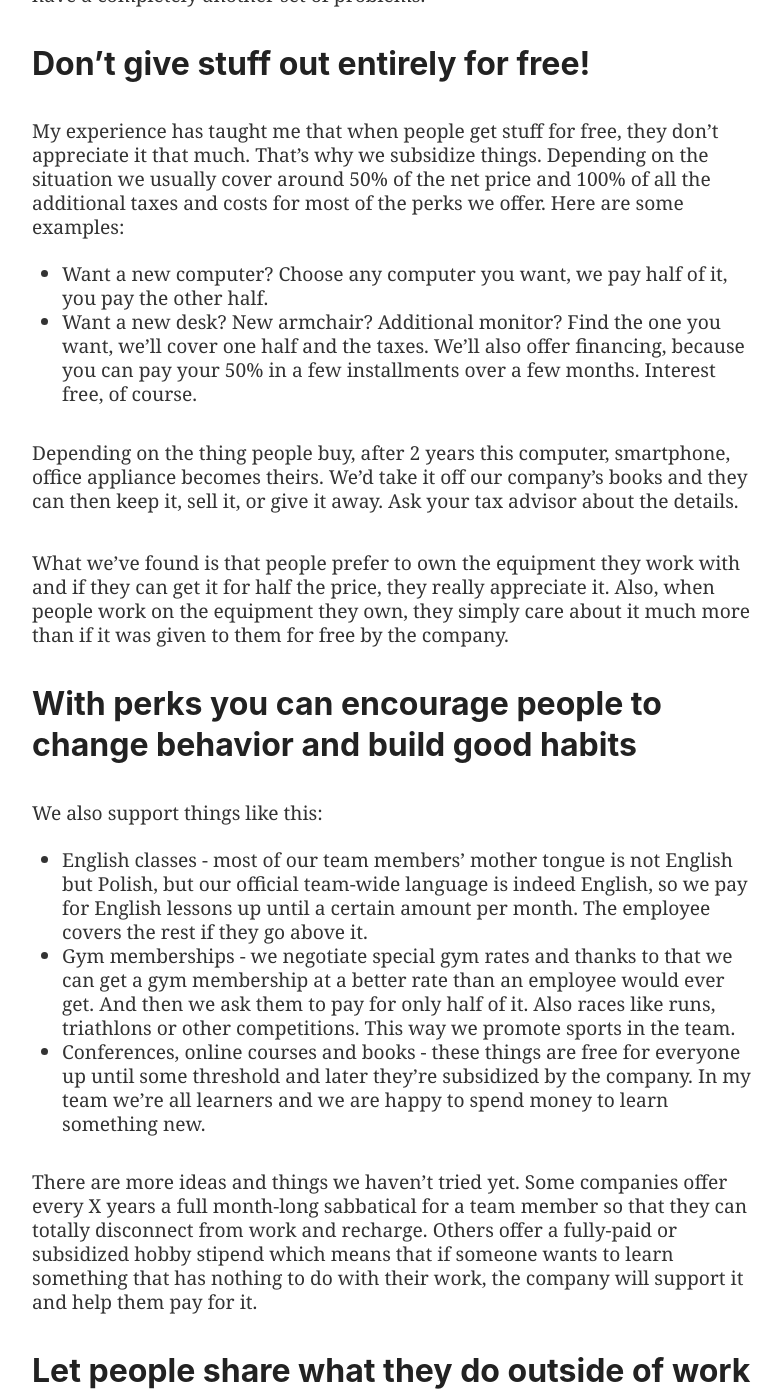
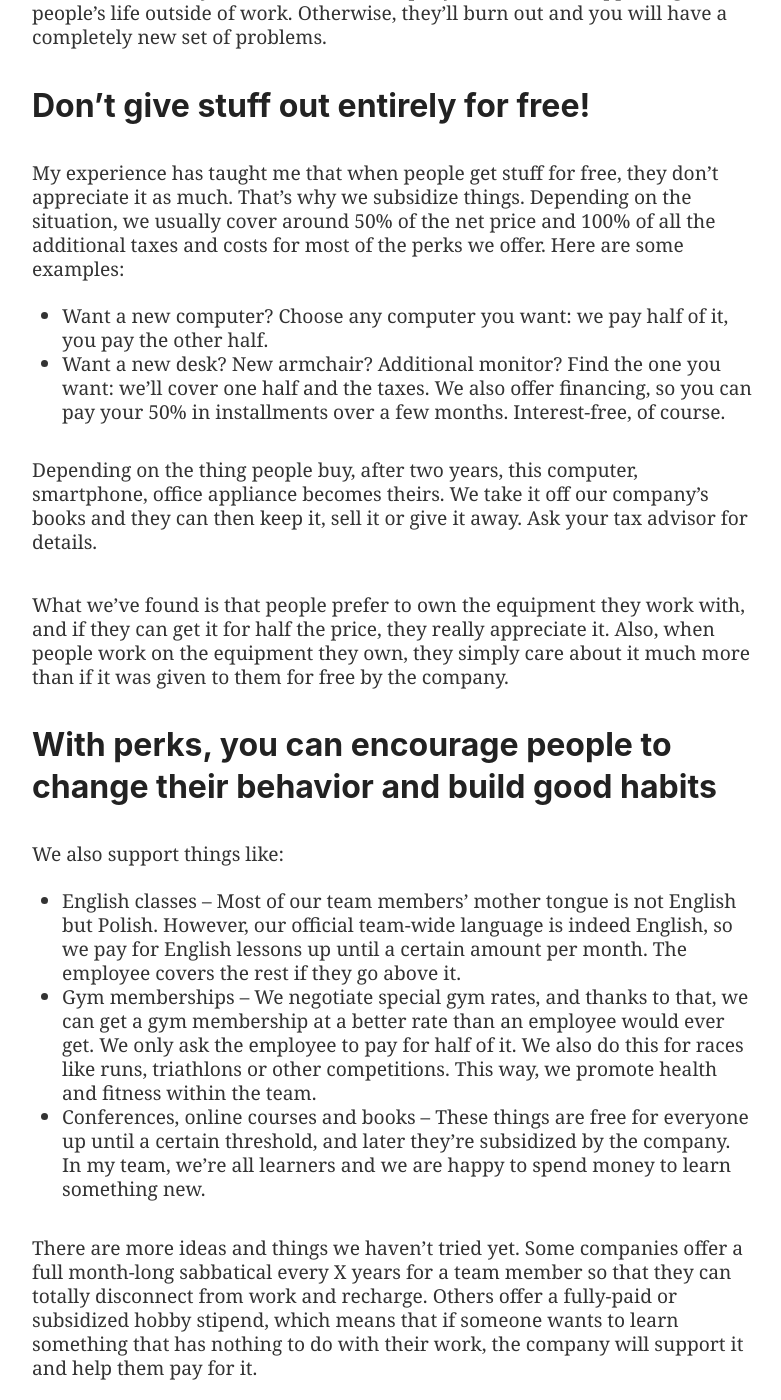
Before and after one commit to Nozbe/NoOffice.org, a Jekyll site: the page built from _book/perks.md, in a window 1280 px wide and 1400 px high, scrolled down 2255 px. Shown: the whole window, without its empty margins (248-1029 px from the left). Built offline with Jekyll 4.4.1, drawn with Linux system fonts in a browser that asks for light colours; some of the changed text lies outside the part shown.

Commit message:
perks.md - proofread version

```diff
--- a/_book/perks.md
+++ b/_book/perks.md
@@ -9,13 +9,13 @@ subtitle: "Give people perks that promote good habits, life outside of work and
 
 ## Don't make the office a place where people want to hang out
 
-Especially in my industry, the IT and Internet startup world, it's cool to show off your office. The attention to details, the vending machines, the fuss-ball table, the chill-out room, the fitness-space, the console-corner… you name it. All these things are supposed to make people feel better about being in an office.
+Especially in my industry, the IT and Internet startup world, it's cool to show off your office. The attention to detail, the vending machines, the foosball table, the chill-out room, the fitness-space, the console-corner… you name it. All these things are supposed to make people feel better about being in an office.
 
-Office is for work, not for hanging out.
+An office is for work, not for hanging out.
 
-I remember my first visit at the famous *Googleplex*, the offices of Google in Mountain View. I was blown away by all the *free* stuff they'd get. Sport installations, restaurants, vending machines, massage armchairs, laundry services… everything that would make a Google employee NOT to want to go home. Yet their office spaces were crammed and very often with *open office* layout that promotes distractions.
+I remember my first visit at the famous *Googleplex*, the office of Google in Mountain View, California. I was blown away by all the *free* stuff they'd get. Sport installations, restaurants, vending machines, massage armchairs, laundry services… everything that would make a Google employee NOT want to go home. Yet their office spaces were crammed and very often had an *open office* layout that promotes distraction.
 
-I didn't get it why Google, the place where supposedly the smartest people in the world work, on one hand was so generous giving lavishly all these perks, but on the other hand, wasn't investing in proper workplaces themselves.
+I didn't get why Google, the place where supposedly the smartest people in the world work, on one hand was so generously providing all of these lavish perks, but on the other hand, wasn't investing in a proper, effective workplace.
 
 ## Perks should focus on helping people work better
 
@@ -27,59 +27,59 @@ These things really make people work better.
 
 Instead of keeping people in the office, help them get out of it. Once they're done with work, feel free to support their hobbies, their families, their vacation time.
 
-I'll be digging deeper into this in the second part of this book, but one of the problems I'm facing as a leader of an all-remote team, is the fact that people work too much!
+I'll be digging deeper into this in the second part of this book, but one of the problems I'm facing as a leader of an all-remote team is the fact that people work too much!
 
-Yes, the biggest struggle for a person who works from home is the work-life balance. That's why a true #NoOffice company is focused on supporting people's life outside of work. Otherwise they'll burn out and then you will have a completely another set of problems.
+Yes, the biggest struggle for a person who works from home is the work-life balance. That's why a true #NoOffice company is focused on supporting people's life outside of work. Otherwise, they'll burn out and you will have a completely new set of problems.
 
 ## Don't give stuff out entirely for free!
 
-My experience has taught me that when people get stuff for free, they don't appreciate it that much. That's why we subsidize things. Depending on the situation we usually cover around 50% of the net price and 100% of all the additional taxes and costs for most of the perks we offer. Here are some examples:
+My experience has taught me that when people get stuff for free, they don't appreciate it as much. That's why we subsidize things. Depending on the situation, we usually cover around 50% of the net price and 100% of all the additional taxes and costs for most of the perks we offer. Here are some examples:
 
-* Want a new computer? Choose any computer you want, we pay half of it, you pay the other half.
-* Want a new desk? New armchair? Additional monitor? Find the one you want, we'll cover one half and the taxes. We'll also offer financing, because you can pay your 50% in a few installments over a few months. Interest free, of course.
+* Want a new computer? Choose any computer you want: we pay half of it, you pay the other half.
+* Want a new desk? New armchair? Additional monitor? Find the one you want: we'll cover one half and the taxes. We also offer financing, so you can pay your 50% in installments over a few months. Interest-free, of course.
 
-Depending on the thing people buy, after 2 years this computer, smartphone, office appliance becomes theirs. We'd take it off our company's books and they can then keep it, sell it, or give it away. Ask your tax advisor about the details.
+Depending on the thing people buy, after two years, this computer, smartphone, office appliance becomes theirs. We take it off our company's books and they can then keep it, sell it or give it away. Ask your tax advisor for details.
 
-What we've found is that people prefer to own the equipment they work with and if they can get it for half the price, they really appreciate it. Also, when people work on the equipment they own, they simply care about it much more than if it was given to them for free by the company.
+What we've found is that people prefer to own the equipment they work with, and if they can get it for half the price, they really appreciate it. Also, when people work on the equipment they own, they simply care about it much more than if it was given to them for free by the company.
 
-## With perks you can encourage people to change behavior and build good habits
+## With perks, you can encourage people to change their behavior and build good habits
 
-We also support things like this:
+We also support things like:
 
-* English classes - most of our team members' mother tongue is not English but Polish, but our official team-wide language is indeed English, so we pay for English lessons up until a certain amount per month. The employee covers the rest if they go above it.
-* Gym memberships - we negotiate special gym rates and thanks to that we can get a gym membership at a better rate than an employee would ever get. And then we ask them to pay for only half of it. Also races like runs, triathlons or other competitions. This way we promote sports in the team.
-* Conferences, online courses and books - these things are free for everyone up until some threshold and later they're subsidized by the company. In my team we're all learners and we are happy to spend money to learn something new.
+* English classes – Most of our team members' mother tongue is not English but Polish. However, our official team-wide language is indeed English, so we pay for English lessons up until a certain amount per month. The employee covers the rest if they go above it.
+* Gym memberships – We negotiate special gym rates, and thanks to that, we can get a gym membership at a better rate than an employee would ever get. We only ask the employee to pay for half of it. We also do this for races like runs, triathlons or other competitions. This way, we promote health and fitness within the team.
+* Conferences, online courses and books – These things are free for everyone up until a certain threshold, and later they're subsidized by the company. In my team, we're all learners and we are happy to spend money to learn something new.
 
-There are more ideas and things we haven't tried yet. Some companies offer every X years a full month-long sabbatical for a team member so that they can totally disconnect from work and recharge. Others offer a fully-paid or subsidized hobby stipend which means that if someone wants to learn something that has nothing to do with their work, the company will support it and help them pay for it.
+There are more ideas and things we haven't tried yet. Some companies offer a full month-long sabbatical every X years for a team member so that they can totally disconnect from work and recharge. Others offer a fully-paid or subsidized hobby stipend, which means that if someone wants to learn something that has nothing to do with their work, the company will support it and help them pay for it.
 
 ## Let people share what they do outside of work
 
-We also have a culture of sharing what we do on weekends or outside of work. We send pictures of our hobbies, accomplishments and other non-work related projects in our #random chat channel. When we meet in person on our bi-yearly reunions (more on that later in this book), we even prepare presentations showing off our hobbies. We want people to be more than just their job description.
+We also have a culture of sharing what we do on weekends or outside of work. We send pictures of our hobbies, accomplishments and other non-work related projects in our #random chat channel. When we meet in person at our bi-yearly reunions (more on that later in this book), we even prepare presentations showing off our hobbies. We want people to be more than just their job description.
 
-## Let people donate to charity from company's profits!
+## Let people donate to charity from the company's profits!
 
-Every month as we pay our income taxes at Nozbe, we **put aside 3% of the profits** for charity. We wire it to a special bank account and this way every month the *charity fund* grows.
+Every month, as we pay our income taxes at Nozbe, we **put aside 3% of the profits** for charity. We wire it to a special bank account, and every month, the *charity fund* grows.
 
-This is no longer our money. This belongs to charity and it's ready to be given away.
+This is no longer our money. This belongs to charity and is ready to be given away.
 
-### Twice a year, 500 EUR to give
+### Twice a year, 500 EUR are given
 
-Twice a year we give everyone on the team 500 EUR from our charity fund to spend on any cause they want to support. They can give this money to someone they know is in need, to support a local non-profit, animal shelter, foundation, whatever they want. In many situations, 500 EUR which is around $600 US dollars goes a long way of helping someone or some cause. And sometimes one team member finds a very nice cause and others join in, so the impact is pretty big.
+Twice a year, we give everyone on the team 500 EUR from our charity fund to spend on any cause they want to support. They can give this money to someone they know who is in need, they can support a local non-profit, animal shelter, foundation – whatever they want. In many situations, 500 EUR (which is around $600 US dollars) goes a long way in helping someone or some cause. And sometimes one team member finds a very nice cause and others join in, so the impact is pretty big.
 
-### Our company matches private donations, too.
+### Our company matches private donations, too
 
-Additionally, if someone supports a cause from their own pocket, we will match it up until 500 EUR from our charity fund. This way we can contribute to a cause that one of our team members is truly passionate about and help in a meaningful way.
+Additionally, if someone supports a cause from their own pocket, we will match it up until 500 EUR from our charity fund. This allows us to contribute to a cause that one of our team members is truly passionate about and help in a meaningful way.
 
 ### Whenever there is a cause, we can help!
 
 Having a charity fund like this gives us this freedom of donating money whenever we feel there's a worthy cause. And there are so many causes and so many people in need.
 
-Because this money is being wired to our separate bank account at the moment of paying the taxes, emotionally we don't feel it's our company's money anymore. We've said good bye to it already and we can be generous and spend it on something good, this way giving back to the society.
+Because this money is being wired to our separate bank account, at the moment of paying taxes, emotionally we don't feel it's our company's money anymore. We've said goodbye to it already and we can be generous, spend it on something good and give back to society.
 
-## The one thing: choose perks that truly help people!
+## The one thing: Choose perks that truly help people!
 
-The perks shouldn't be sneaky ways of keeping people working more. They already work too much, and if they don't, you've got more serious problems in the team that the perks won't solve. Perks and non-salary benefits should focus on helping people be better people. They should be encouraged to have a life outside of work. Only this way they'll be truly motivated to give their best at work.
+These perks shouldn't be sneaky ways of having people work more. They already work too much, and if they don't, you've got more serious problems in the team that these perks won't solve. Perks and non-salary benefits should focus on helping people be better people. They should be encouraged to have a life outside of work. This ensures they'll be truly motivated to give their best at work.
 
-To learn more about this subject, I recommend a great book *Punished by Rewards* by Alfie Kohn[^1].
+To learn more about this subject, I recommend a great book, *Punished by Rewards* by Alfie Kohn[^1].
 
 [^1]: Brilliant book by Alfie Kohn: [*Punished by Rewards. The Trouble with Gold Stars, Incentive Plans, A’s, Praise, and Other Bribes.*](https://www.alfiekohn.org/punished-rewards/)
```
Also changed, not shown: other parts of _book/perks.md (+1 -1 lines).
